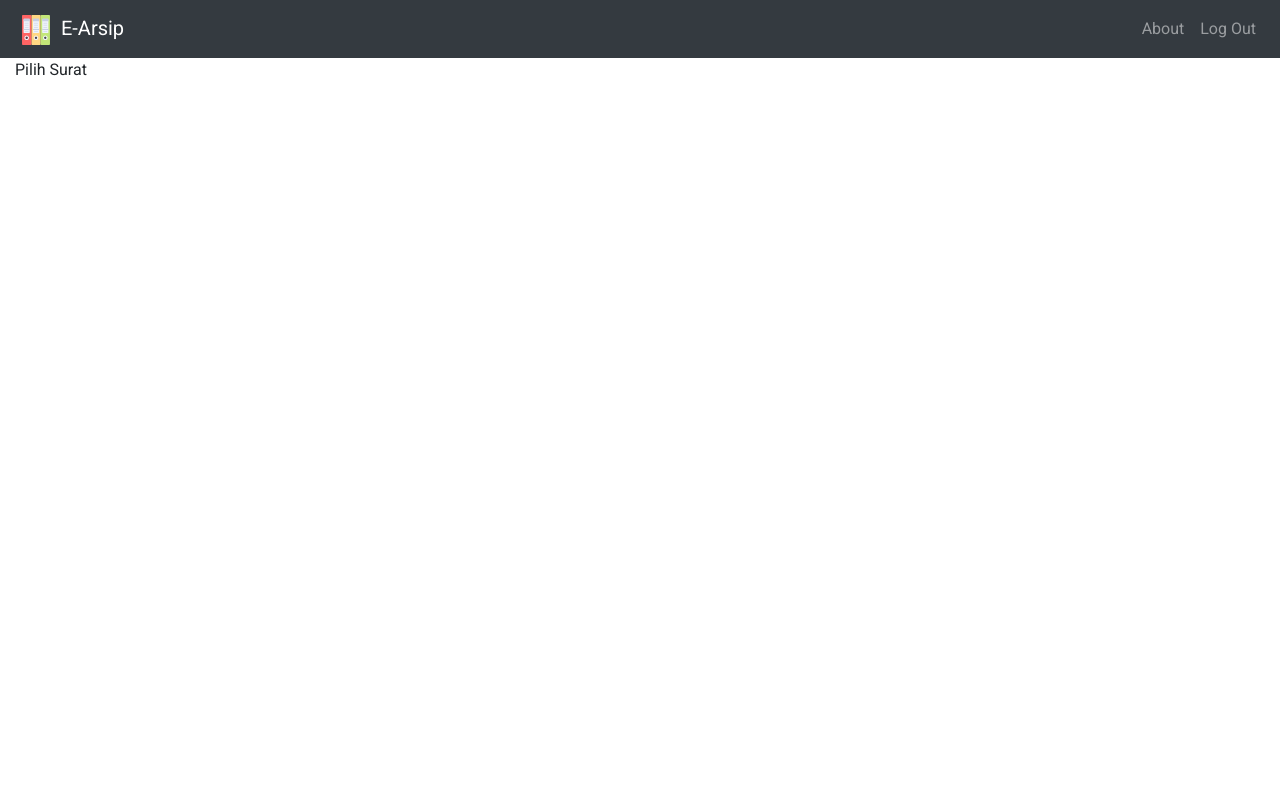
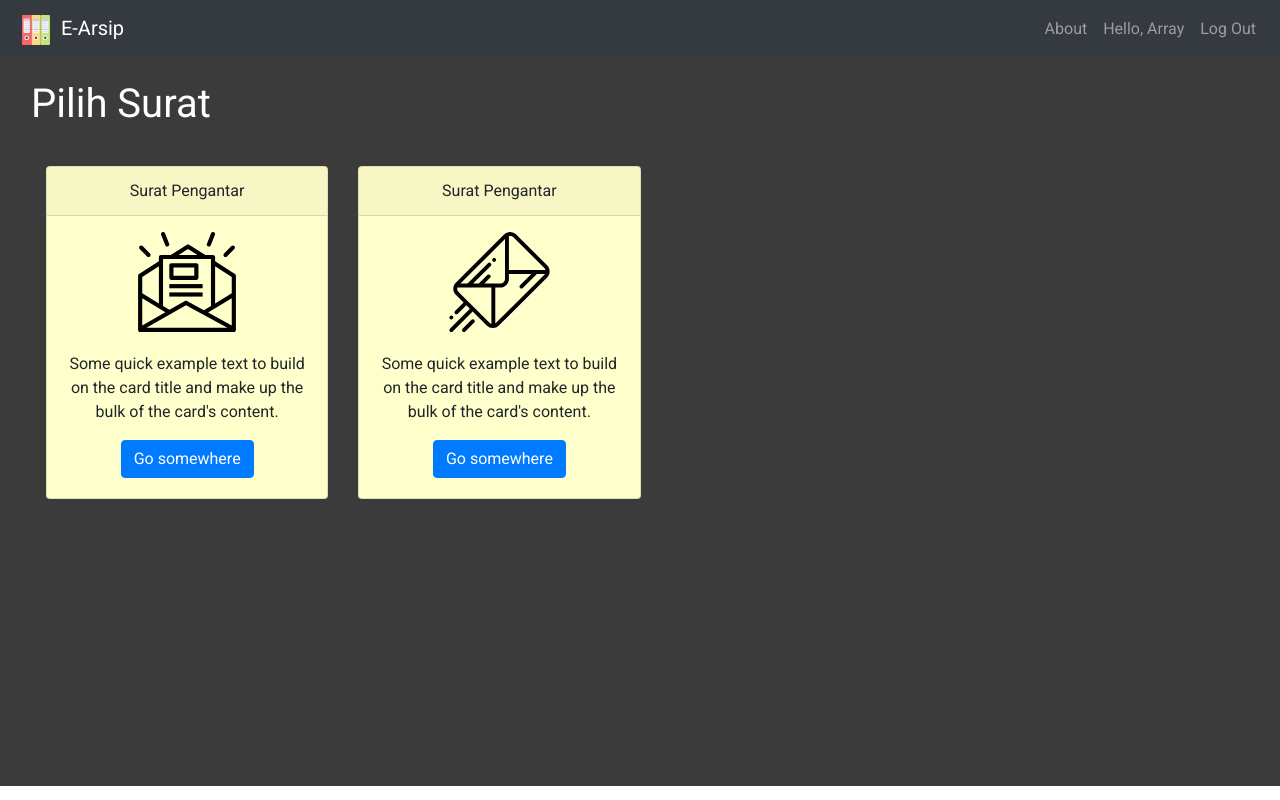
Before and after one commit to Code998/e_arsip, a PHP site: page /p_laci.php in a window 1280 px wide. Run offline with PHP 8.4, Linux system fonts and the light colour scheme; the visitor is signed in with stand-in values (Sample User, id 1); data that the repository does not hold is empty; some libraries are stand-ins or nearby versions.

Commit message:
second commit

```diff
--- a/assets/css/infinite.css
+++ b/assets/css/infinite.css
@@ -3,6 +3,8 @@
 body{
 	font-family: 'Roboto', sans-serif;
 }
+
+/* index.php */
 
 .contain1{
 	background-image: url('../img/kota-malang.jpg');
@@ -12,6 +14,22 @@
 }
 
 .contain2{
-	height: 91.3vh;
+	height: 91.1vh;
 	background-color: #d9d9d9;
 }
+
+/* p_laci.php */
+
+.bckgrnd{
+	background-color: #3B3B3B;
+	height: 91vh;
+}
+
+.bg-card{
+	background-color: #ffffcc;
+}
+
+.judul{
+	font-size: 40px;
+	color: #FFF;
+}
--- a/p_laci.php
+++ b/p_laci.php
@@ -1,7 +1,6 @@
 <?php
   session_start();
   include_once 'connection.php';
-  $_SESSION['user'] = $user;
 ?>
 
 <!DOCTYPE html>
@@ -31,6 +30,9 @@
             <a class="nav-link" href="#">About</a>
           </li>
           <li class="nav-item">
+            <a class="nav-link">Hello, <?=$_SESSION['user']?></a>
+          </li>
+          <li class="nav-item">
             <a class="nav-link" href="logout.php">Log Out</a>
           </li>
         </ul>
@@ -39,13 +41,37 @@
 
     <!-- Container -->
 
-    <div class="container-fluid">
+    <div class="container-fluid bckgrnd">
           <div class="row">
-            <div class="col-sm-12">Pilih Surat</div>
+            <div class="col-sm-12">
+              <div class="judul m-3">Pilih Surat</div>
+            </div>
           </div>
-          <div class="row">
-            <div class="col-sm-6"></div>
-            <div class="col-sm-6"></div>
+          <div class="row mt-3 ml-3">
+            <div class="col-sm-3 text-center">
+              <div class="card bg-card">
+                <div class="card-header">
+                  Surat Pengantar
+                </div>
+                <img class="card-img-top mt-3" src="assets/img/newsletter.svg" height="100" width="100" alt="Card image cap">
+                <div class="card-body">
+                  <p class="card-text">Some quick example text to build on the card title and make up the bulk of the card's content.</p>
+                  <a href="#" class="btn btn-primary">Go somewhere</a>
+                </div>
+              </div>
+            </div>
+            <div class="col-sm-3 text-center">
+              <div class="card bg-card">
+                <div class="card-header">
+                  Surat Pengantar
+                </div>
+                <img class="card-img-top mt-3" src="assets/img/message.svg" height="100" width="100" alt="Card image cap">
+                <div class="card-body">
+                  <p class="card-text">Some quick example text to build on the card title and make up the bulk of the card's content.</p>
+                  <a href="#" class="btn btn-primary">Go somewhere</a>
+                </div>
+              </div>
+            </div>
           </div>
         </div>
 
```
